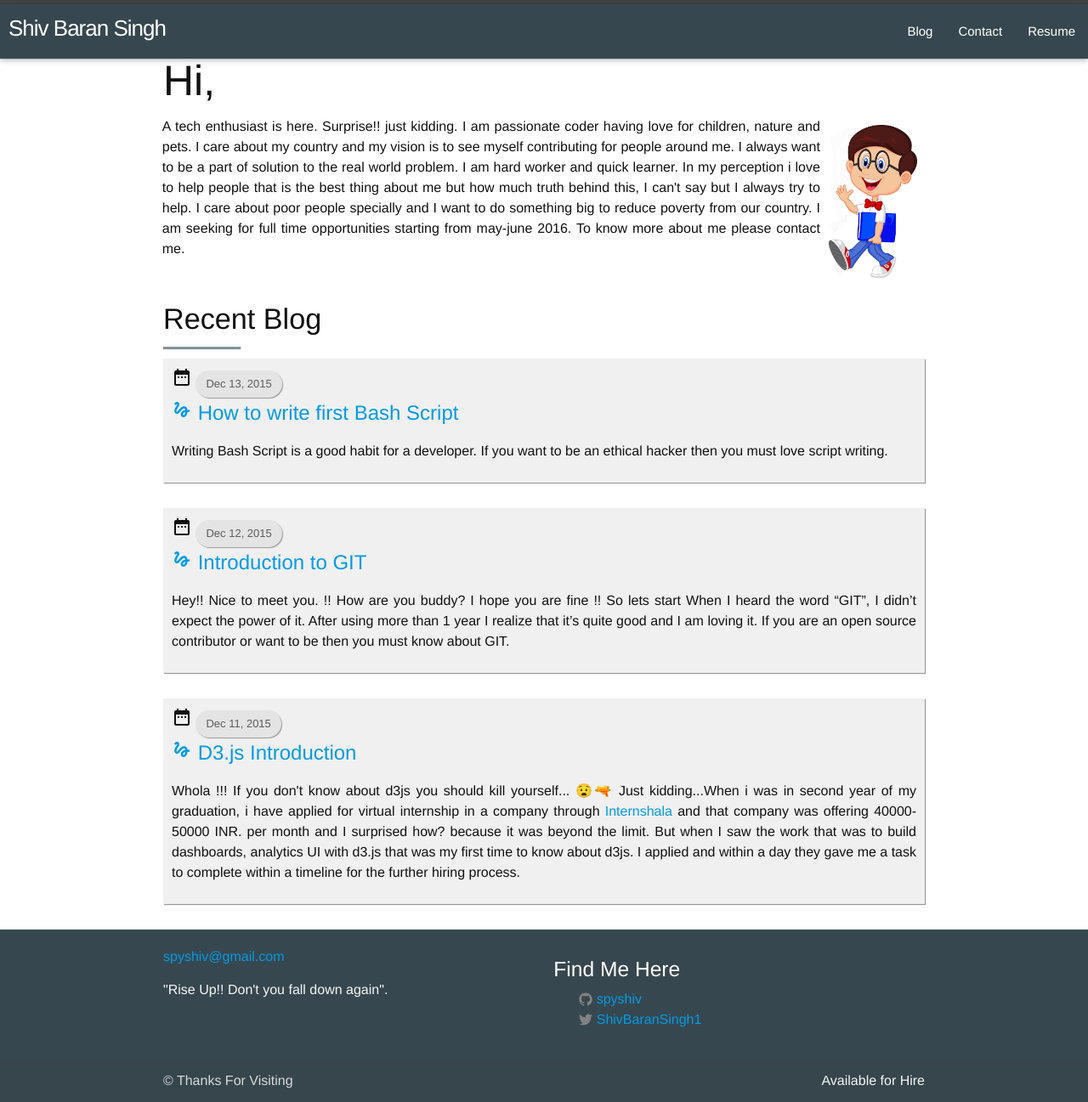
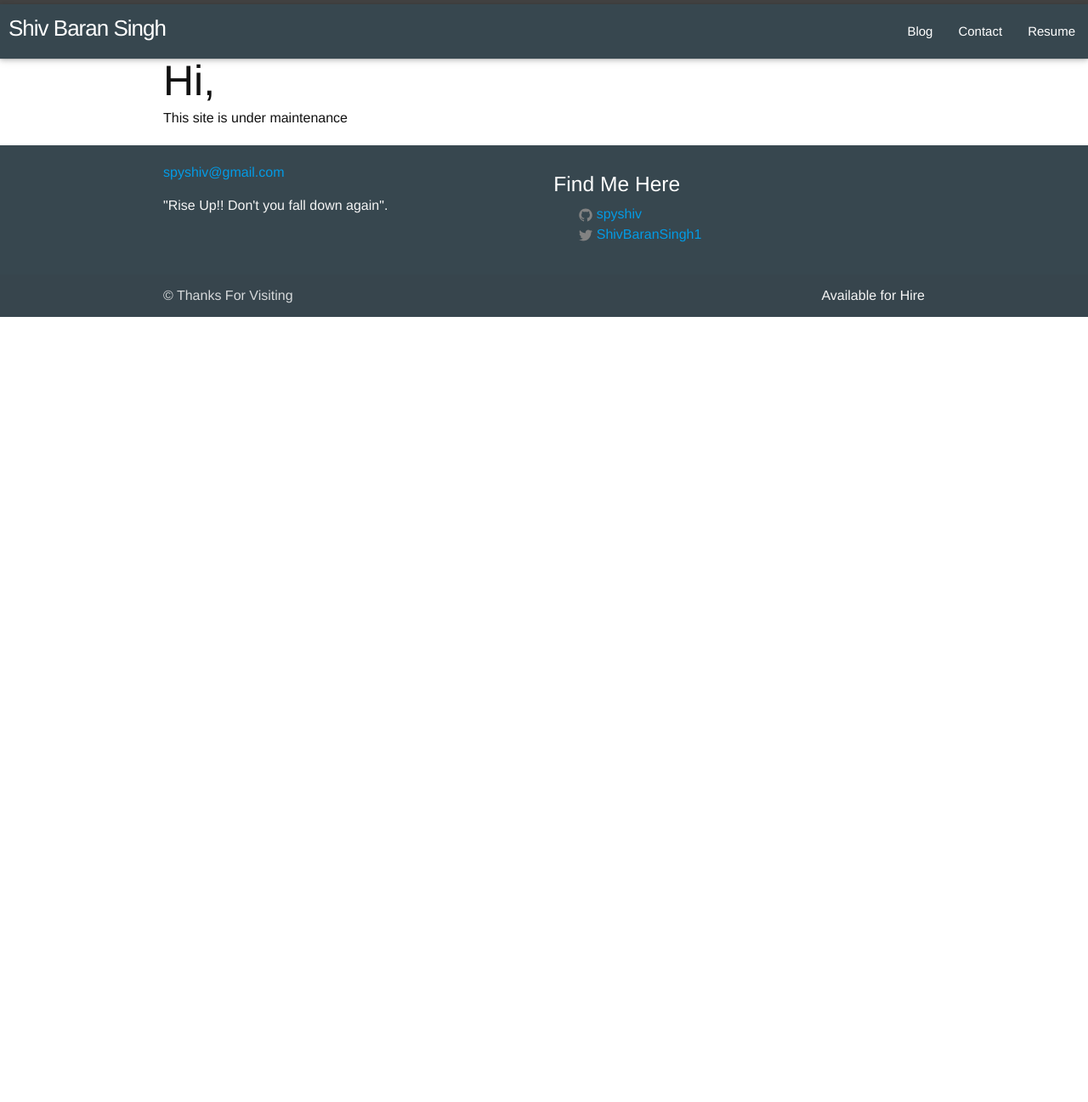
Before and after one commit to spyshiv/portfolio, a Jekyll site: the page built from index.html, in a window 1280 px wide. Shown: the whole page at 85% size. Built offline with Jekyll 4.4.1, drawn with Linux system fonts in a browser that asks for light colours; emoji names are drawn with the system emoji font; after the commit the page ends 900 px from its top, so only the background shows below that.

Commit message:
Maintenance break

```diff
--- a/index.html
+++ b/index.html
@@ -5,28 +5,5 @@ layout: default
 
 <div>
     <h5><span id="hofhi">Hi,</span></h5>
+    <p>This site is under maintenance</p>
 </div>
-
-<div class="row">
-    <p id="about-me">
-    <img src="{{"/assets/images/geek.jpg"}}" id="about-me-image">
-    A tech enthusiast is here. Surprise!! just kidding. I am passionate coder having love for children, nature and pets. I care about my country and my vision is to see myself contributing for people around me. I always want to be a part of solution to the real world problem. I am hard worker and quick learner. In my perception i love to help people that is the best thing about me but how much truth behind this, I can't say but I always try to help. I care about poor people specially and I want to do something big to reduce poverty from our country. I am seeking for full time opportunities starting from may-june 2016. To know more about me please contact me. </p>
-
-
-</div>
-<div class="recent-blog-list">
-<div>
-    <h4>Recent Blog</h4>
-</div>
-<hr class="hr">
-    <ul class="post-list">
-    {% for post in site.posts limit:4 %}
-     <li>
-        <i class="material-icons">date_range</i>
-        <span class="post-meta chip">{{ post.date | date: "%b %-d, %Y" }}</span>
-          <a class="post-link" href="{{ post.url | prepend: site.baseurl }}"><i class="material-icons">gesture</i>&nbsp;{{ post.title }}</a>
-        <p class="truncate_words">{{ post.excerpt }}</p>
-      </li>
-{% endfor %}
-   </ul>
-</div>
```
